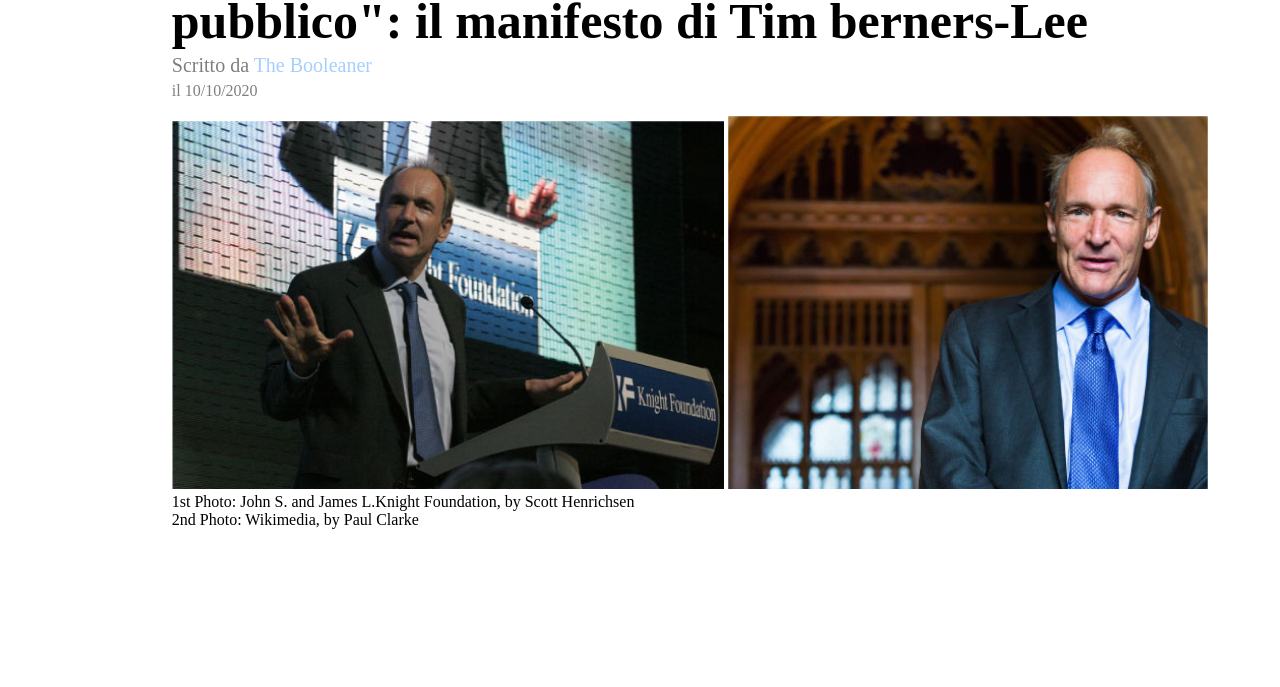
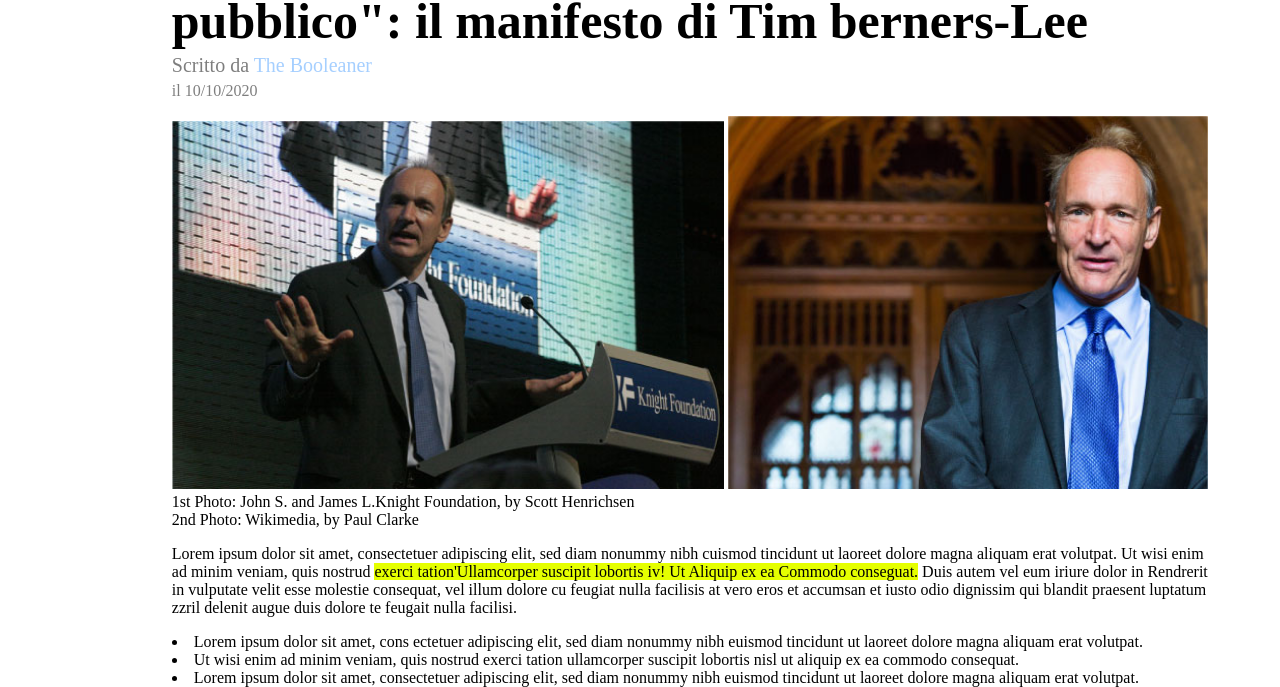
Before and after one commit to Alessandro-Vezzoli/html-css-booleaner, a plain HTML site: page index.html in a window 1280 px wide. Shown: the part 238-925 px from the top of the page. Before the commit the page ends 800 px from the top, so only its background shows below. Drawn offline with Linux system fonts and the light colour scheme.

Commit message:
add destription and list

```diff
--- a/css/style.css
+++ b/css/style.css
@@ -39,6 +39,9 @@
   margin-right: auto;
   width: 46%;
 }
+.highlighted {
+  background-color: #e5ff00;
+}
 .site_main {
   width: 75%;
   margin: auto;
--- a/index.html
+++ b/index.html
@@ -31,7 +31,37 @@
           Henrichsen<br />
           2nd Photo: Wikimedia, by Paul Clarke
         </p>
-        <p></p>
+        <!--description-->
+        <p>
+          Lorem ipsum dolor sit amet, consectetuer adipiscing elit, sed diam
+          nonummy nibh cuismod tincidunt ut laoreet dolore magna aliquam erat
+          volutpat. Ut wisi enim ad minim veniam, quis nostrud
+          <a class="highlighted"
+            >exerci tation'Ullamcorper suscipit lobortis iv! Ut Aliquip ex ea
+            Commodo conseguat.</a
+          >
+          Duis autem vel eum iriure dolor in Rendrerit in vulputate velit esse
+          molestie consequat, vel illum dolore cu feugiat nulla facilisis at
+          vero eros et accumsan et iusto odio dignissim qui blandit praesent
+          luptatum zzril delenit augue duis dolore te feugait nulla facilisi.
+        </p>
+        <!--list-->
+        <li>
+          Lorem ipsum dolor sit amet, cons ectetuer adipiscing elit, sed diam
+          nonummy nibh euismod tincidunt ut laoreet dolore magna aliquam erat
+          volutpat.
+        </li>
+        <li>
+          Ut wisi enim ad minim veniam, quis nostrud exerci tation ullamcorper
+          suscipit lobortis nisl ut aliquip ex ea commodo consequat.
+        </li>
+
+        <li>
+          Lorem ipsum dolor sit amet, consectetuer adipiscing elit, sed diam
+          nonummy nibh euismod tincidunt ut laoreet dolore magna aliquam erat
+          volutpat.
+        </li>
+        <!--table-->
       </main>
     </div>
   </body>
```
